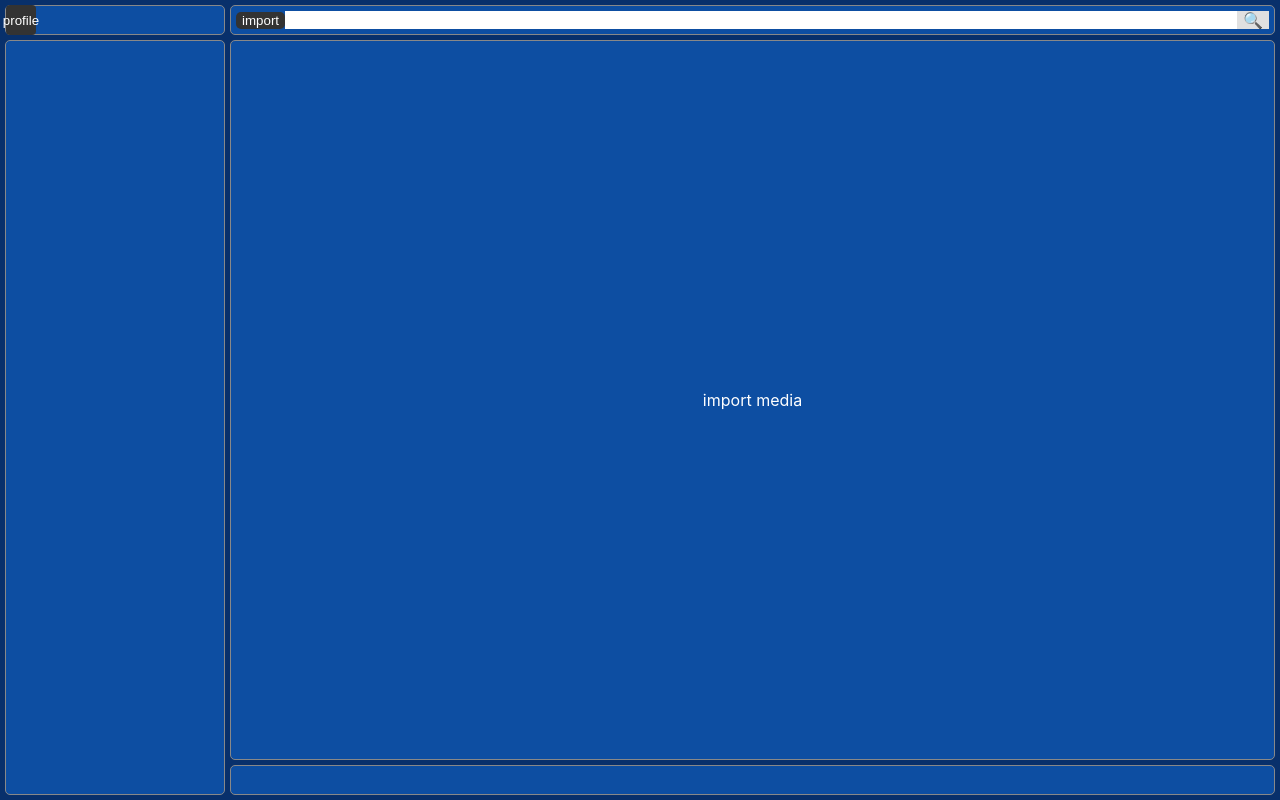
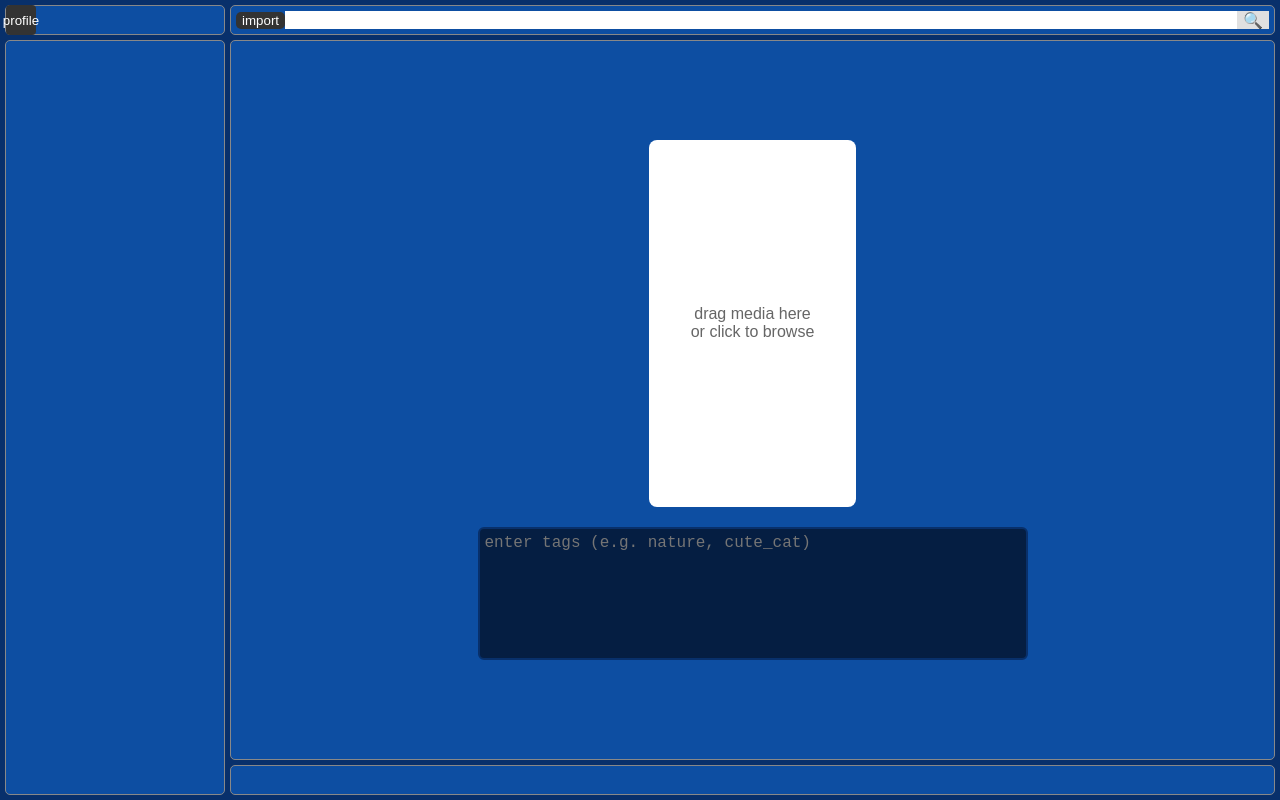
Before and after one commit to shido3901/BooruSort, a React app: page / in a window 1280 px wide. Both pictures are taken after a click on the button "import". Built offline with nearby package versions, Linux system fonts and the light colour scheme.

Commit message:
ImportMedia UI, drag and drop

```diff
--- a/src/components/ImportMedia.css
+++ b/src/components/ImportMedia.css
@@ -11,3 +11,75 @@
   justify-content: center;
 
 }
+
+.import-box-container {
+  display: flex;
+  flex-direction: column;
+  align-items: center;
+  justify-content: center;
+  gap: 20px;
+
+  width: 100%;
+  height: 100%;
+  padding: 20px;
+  box-sizing: border-box;
+
+}
+
+.import-box {
+  display: flex;
+  flex-direction: column;
+  align-items: center;
+  justify-content: center;
+
+  height: 55%;
+  min-height: 200px;
+  max-height: 550px;
+  aspect-ratio: 9 / 16;
+
+  background-color: #ffffff;
+  color: #333333;
+  border-radius: 8px;
+  cursor: pointer;
+}
+
+.import-box p {
+  font-family: sans-serif;
+  font-size: 1rem;
+  font-weight: 500;
+  margin: 0;
+  color: #666666;
+  text-align: center;
+  padding: 0 10px;
+}
+
+.import-box:hover {
+  border-color: #08306b;
+  background-color: #fcfcfc;
+}
+
+.tag-box {
+  width: 85%;
+  max-width: 550px;
+
+  height: 20%;
+  min-height: 80px;
+  max-height: 220px;
+
+  background-color: #051e42;
+  color: #ffffff;
+  border: 2px solid #08306b;
+  border-radius: 6px;
+  font-size: 1rem;
+  font-weight: 400;
+  box-sizing: border-box;
+  padding: 5px 5px;
+  outline: none;
+  resize: none;
+}
+
+.tag-box:focus {
+  border-color: #0056b3;
+  background-color: #07254f;
+  box-shadow: 0 0 8px rgba(0, 86, 179, 0.5);
+}
--- a/src/components/ImportMedia.jsx
+++ b/src/components/ImportMedia.jsx
@@ -1,21 +1,79 @@
 import './ImportMedia.css'
-import React, { useState, useEffect } from 'react'
+import React, { useState, useEffect, useRef } from 'react'
 
-export const ImportMedia = ({ setPage }) => {
+export const ImportMediaButton = ({ setPage }) => {
     return (
         <div className="media-container">
             <button className="media-button" onClick={() => setPage('import-page')}>import</button>
         </div>
-    );
-};
+    )
+}
 
-export const ImportMediaView = () => {
+export const ImportMediaPage = () => {
+
+  const fileInputRef = useRef(null)
+
+  const dragMedia = (e) => {
+    e.preventDefault();
+  }
+
+  const dropMedia = (e) => {
+    e.preventDefault();
+    const files = Array.from(e.dataTransfer.files)
+    checkMedia(files)
+  }
+
+  const clickMedia = (e) => {
+    const files = Array.from(e.target.files)
+    checkMedia(files)
+  }
+
+  const checkMedia = (files) => {
+    files.forEach(file => {
+      if (file.type.startsWith('image/') || file.type.startsWith('video/')) {
+
+        console.log("File Name:", file.name)
+        const absolutePath = window.electron.getFilePath(file)
+        console.log("File path at:", absolutePath)
+
+      } else {
+        alert("File not supported")
+      }
+    })
+  }
+
+  const handleBoxClick = () => {
+
+    fileInputRef.current.click();
+  }
+
   return (
     <div className="import-box-container">
-      <div className="white-box">
 
-        <p>drag media here</p>
+      <input
+        type="file"
+        ref={fileInputRef}
+        style={{ display: 'none' }}
+        multiple
+        accept="image/*,video/*"
+        onChange={clickMedia}
+      />
+
+      <div
+        className="import-box"
+        onDragOver={dragMedia}
+        onDrop={dropMedia}
+        onClick={handleBoxClick}
+      >
+        <p>drag media here </p>
+        <p>or click to browse</p>
       </div>
+
+      <textarea
+        type="text"
+        className="tag-box"
+        placeholder="enter tags (e.g. nature, cute_cat)"
+      />
     </div>
   )
 }
--- a/src/database.js
+++ b/src/database.js
@@ -71,6 +71,7 @@ function initDb() {
     createTables();
     console.log("Database initialized at ", dbPath);
 
+    //TO DO: Check BOTH User Folder and Db file
 
     if (newProfile) {
         console.log("Creating profile")
--- a/src/preload.js
+++ b/src/preload.js
@@ -1,8 +1,9 @@
-const { contextBridge, ipcRenderer } = require('electron');
+const { contextBridge, ipcRenderer, webUtils} = require('electron');
 
 
 contextBridge.exposeInMainWorld('electron', {
   openProfilePage: () => ipcRenderer.send('open-profile-page'),
   closeProfilePage: () => ipcRenderer.send('close-profile-page'),
-  db: (type, info) => ipcRenderer.invoke('db-query', { type, info })
+  db: (type, info) => ipcRenderer.invoke('db-query', { type, info }),
+  getFilePath: (file) => { return webUtils.getPathForFile(file) }
 })
--- a/src/renderer.jsx
+++ b/src/renderer.jsx
@@ -2,14 +2,13 @@ import './index.css'
 import Searchbar from './components/Searchbar.jsx'
 import { createRoot } from 'react-dom/client'
 import { Profiles, ProfilePage } from './components/Profiles.jsx'
-import { ImportMedia } from './components/ImportMedia.jsx'
+import { ImportMediaButton, ImportMediaPage } from './components/ImportMedia.jsx'
 import React, { useState } from 'react';
 
 const App = () => {
 
   const isProfileWindow = window.location.hash === '#profiles'
-  const [currentPage, setCurrentPage] = useState('view-media') //uses setPage for middle panel e.g setPage('import-page')
-
+  const [currentPage, setCurrentPage] = useState('view-media')
   if (isProfileWindow) {
     return <ProfilePage />
   }
@@ -23,12 +22,12 @@ const App = () => {
       </div>
       <div className="right-panel">
         <div className="panel top-right">
-          <ImportMedia setPage={setCurrentPage} />
+          <ImportMediaButton setPage={setCurrentPage} />
           <Searchbar />
          </div>
         <div className="panel middle-right" id="middle-panel">
-          {currentPage === 'view-media' && <div className="images">display media</div>}
-          {currentPage === 'import-page' && <div className="white-box">import media</div>}
+          {currentPage === 'view-media' && <div className="images">ViewMedia</div>}
+          {currentPage === 'import-page' && <ImportMediaPage />}
         </div>
         <div className="panel bottom-right"></div>
       </div>
```
Also changed, not shown: src/main.js (+11 -5 lines), src/components/ViewMedia.jsx (added).
